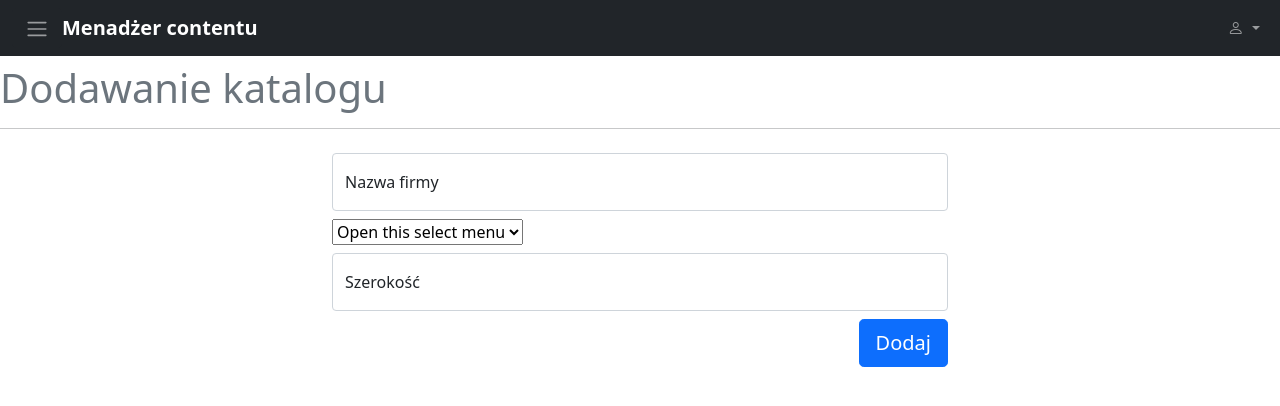
After one commit to Lettulouz/SI-Bearing-App, a PHP site: page /views/manager/add_catalog.php in a window 1280 px wide. The commit adds this page. Shown: the top 406 px of the page. Run offline with PHP 8.4, Linux system fonts and the light colour scheme; some libraries are stand-ins or nearby versions.

Commit message:
formularze menadżera

```diff
--- /dev/null
+++ b/app/views/manager/add_catalog.php
@@ -0,0 +1,67 @@
+<?php
+include 'mng_nav.php';
+
+?>
+
+<h1 class="text-muted">Dodawanie katalogu</h1>
+    <hr class="divider ">
+<div class="container" style="max-width:720px;">
+
+    <form>
+        <div class="row m-2">
+            <div class="col-12 ">
+                <div class="row m-2">
+                    <div class="col-12">
+                        <div class="form-floating">
+                            <input type="text" class="form-control" id="nameInput" name="name" placeholder="Grontex">
+                            <label for="nameInput" >Nazwa firmy</label>
+                        </div>
+                    </div>
+                </div>
+                <div class="row m-2">
+                    <div class="col-12">
+                        <div class="form-floating">
+                            <select class="custom-select custom-select-lg" id="select1">
+                            <label for="select1" >Produkty</label>
+                                <option selected>Open this select menu</option>
+                                <option value="1">One</option>
+                                <option value="2">Two</option>
+                                <option value="3">Three</option> <!-- Do dokończenia -->
+                            </select>
+                        </div>
+                    </div>
+                </div>
+                <div class="row m-2">
+                    <div class="col-12">
+                        <div class="form-floating">
+                            <input type="text" class="form-control" id="widthInput" name="width" placeholder="10">
+                            <label for="widthInput" >Szerokość</label>
+                        </div>
+                    </div>
+                </div>
+
+                <div class="row m-2">
+                    <div class="float-end">
+                        <button type="submit" class="btn btn-primary btn-lg float-end">Dodaj</button>
+                    </div>
+
+            </div>
+            </div>
+
+    </form>
+</div>
+
+
+
+<script>
+document.getElementById('content_collapse').classList.add('show');
+document.getElementById('content_collapse_btn').setAttribute('aria-expanded', 'true');
+document.getElementById('content_collapse_btn').setAttribute('style', 'color:white !important');
+document.getElementById('addcat').setAttribute('style', 'color:white !important');
+
+</script>
+
+<?php
+include 'mng_feet.php';
+
+?>
--- a/app/views/manager/mng_nav.php
+++ b/app/views/manager/mng_nav.php
@@ -65,21 +65,21 @@
           <a href="<?php echo ROOT."/manager"?>" id="prd_list" class="nav-link text-muted">
             Lista produktów
           </a>
-          <a href="#" class="nav-link text-muted">
+          <a href="<?php echo ROOT."/manager/add_item"?>" id="additem" class="nav-link text-muted">
             Dodaj produkty
           </a>
             <hr class="divider  ">
           <a href="#" class="nav-link text-muted">
             Lista katalogów
           </a>
-          <a href="#" class="nav-link text-muted">
+          <a href="<?php echo ROOT."/manager/add_catalog"?>" id="addcat" class="nav-link text-muted">
             Dodaj katalog
           </a>
             <hr class="divider ">
           <a href="<?php echo ROOT."/manager"?>" id="attr_list" class="nav-link text-muted">
             Lista atrybutów
           </a>
-          <a href="#" class="nav-link text-muted">
+          <a href="<?php echo ROOT."/manager/add_attribute"?>" id="addattr" class="nav-link text-muted">
             Dodaj atrybut
           </a>
 
```
Also changed, not shown: app/controllers/manager.php (+13 -0 lines), app/views/manager/add_attribute.php (added, +62 -0 lines), app/views/manager/add_item.php (added, +59 -0 lines).
